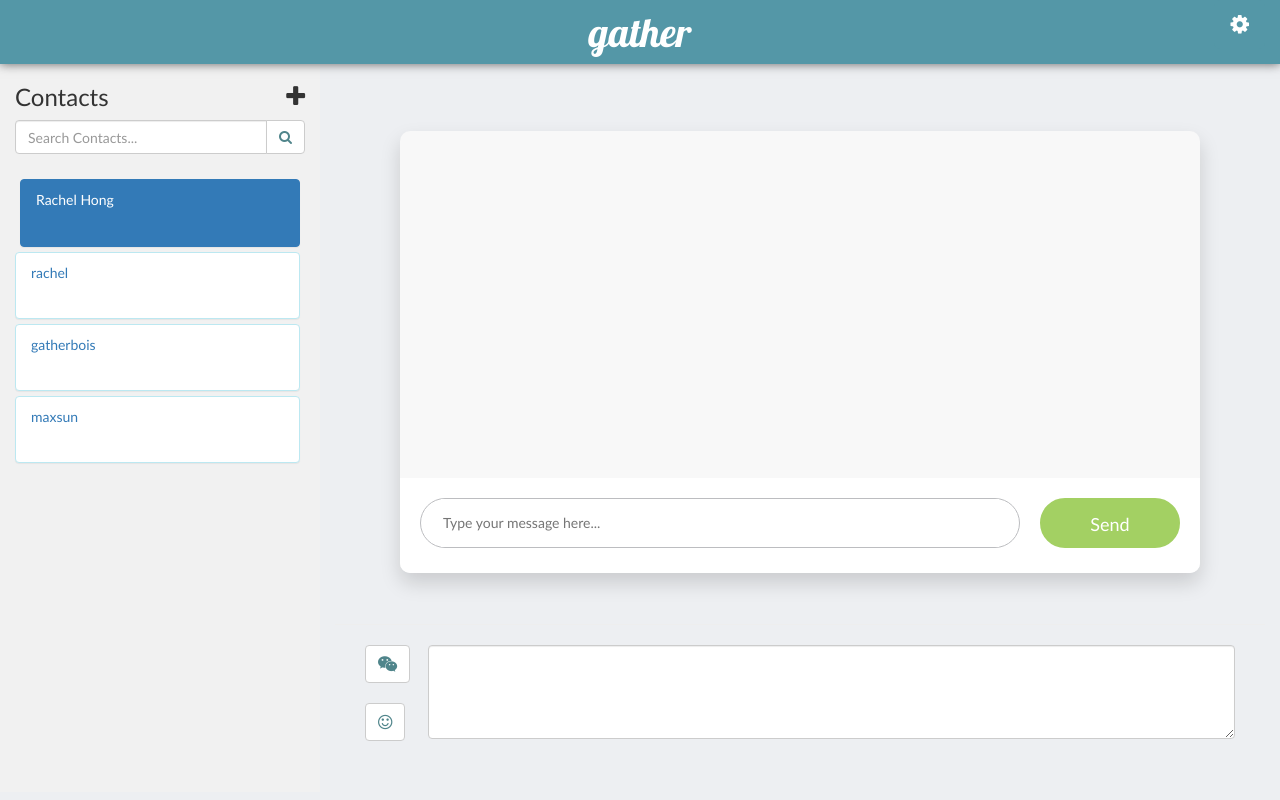
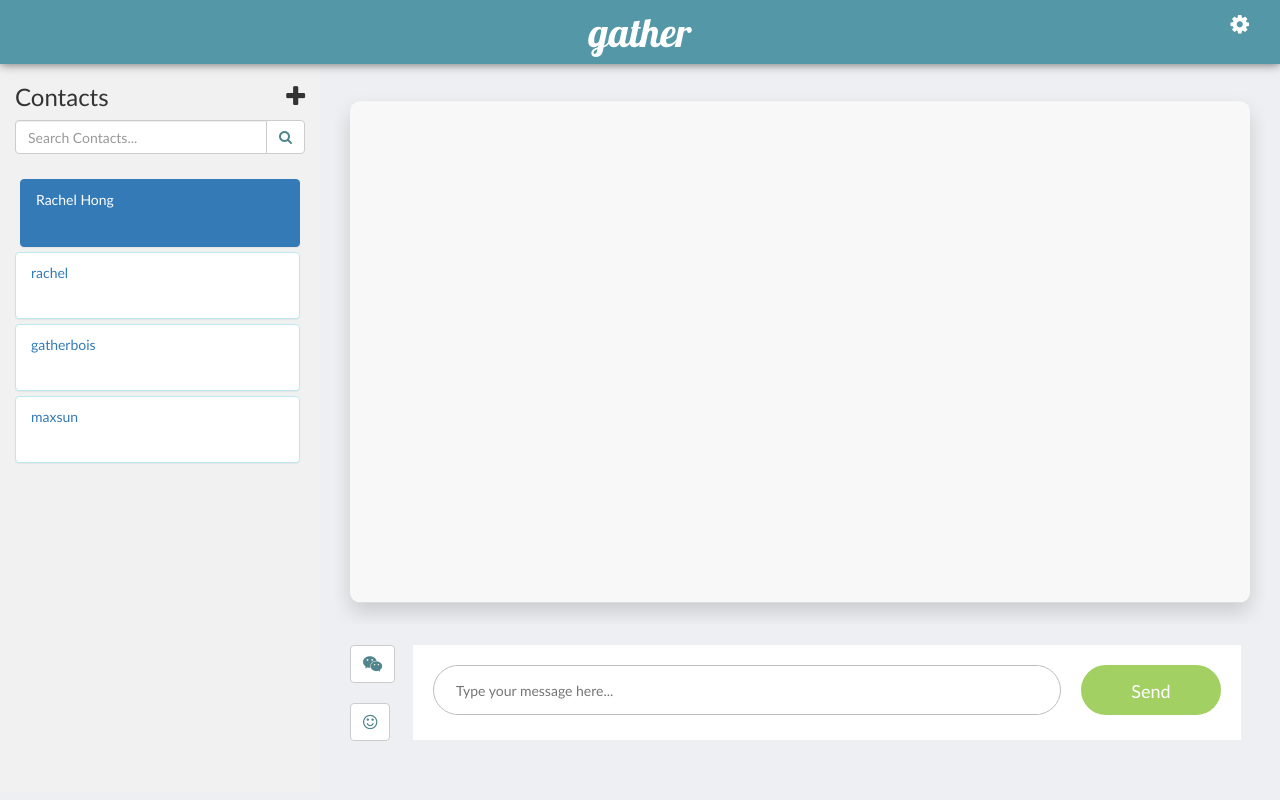
Before and after one commit to planet2bob/gather, a Flask app: template server/templates/index.html in a window 1280 px wide. Run offline with Flask 2, Linux system fonts and the light colour scheme; the template is opened without the code that fills it, so the values that code supplies are empty; some libraries are stand-ins or nearby versions.

Commit message:
layout and redundancy changes

```diff
--- a/server/html/index.html
+++ b/server/html/index.html
@@ -151,13 +151,13 @@
       <div class="container-fluid" id="messages-box">
        <div class="chat_window" id="1">
             <ul class="messages" id="2"></ul>
-            <div class="bottom_wrapper clearfix" id="3">
+            <!-- <div class="bottom_wrapper clearfix" id="3">
                 <div class="message_input_wrapper"><input class="message_input" placeholder="Type your message here..." /></div>
                 <div class="send_message">
                     <div class="icon"></div>
                     <div class="text">Send</div>
                 </div>
-            </div>
+            </div> -->
         </div>
         <div class="message_template">
             <li class="message">
@@ -173,7 +173,8 @@
 
       <div class="container-fluid">
 
-        <div class="col-sm-1" style="width: 7%">
+        <div id="messaging_box">
+                <div style="width: 7%; float: left">
 
           <div class="dropup">
             <button class="btn btn-default dropdown-toggle" type="button" id="platform" data-toggle="dropdown" aria-haspopup="true" aria-expanded="true">
@@ -208,13 +209,15 @@
           </div>
 
         </div>
-
-        <div class="col-sm-11" style="width: 93%">
-          <form role="form">
-            <div class="form-group">
-                <textarea class="form-control" id="own-message" rows="4" required></textarea>
-            </div>
-          </form>
+        <div style="width: 92%; float: left">
+            <div class="bottom_wrapper clearfix" id="3">
+                  <div class="message_input_wrapper"><input class="message_input" placeholder="Type your message here..." /></div>
+                  <div class="send_message">
+                      <div class="icon"></div>
+                      <div class="text">Send</div>
+                  </div>
+              </div>
+              </div>
         </div>
 
       </div>
--- a/server/static/css/bubbles.css
+++ b/server/static/css/bubbles.css
@@ -9,8 +9,8 @@ body {
 
 .chat_window {
   position: relative;
-  width: calc(100% - 20px);
-  max-width: 800px;
+  width: calc(100%);
+  height: 92%;
   border-radius: 10px;
   background-color: #fff;
   left: 50%;
@@ -26,7 +26,7 @@ body {
   list-style: none;
   padding: 20px 10px 0 10px;
   margin: 0;
-  height: 347px;
+  height: 100%;
   overflow: scroll;
 }
 .messages .message {
--- a/server/static/js/bubbles.js
+++ b/server/static/js/bubbles.js
@@ -1,17 +1,8 @@
 function displayMessage(text) {
     var message = document.createElement("div");
 
-    message.style.margin = "40px";
-    message.style.display = "inline-block";
-    message.style.position = "relative";
-    message.style.width = "200px";
-    message.style.height = "50px";
-    message.style.backgroundColor = "lightyellow";
     message.innerHTML = text;
-    message.style.padding = "1em";
-    message.style.textAlign = "left";
-    message.style.lineHeight = "1.5em";
-    message.style.position = "relative"
+    message.classList.add('right');
 
     document.getElementById("2").appendChild(message);
 }
```
